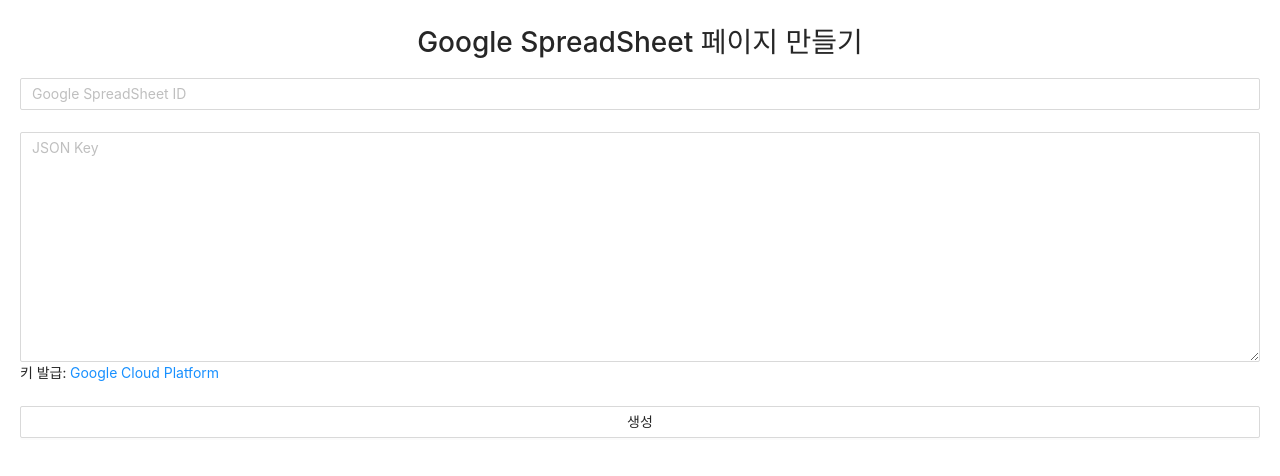
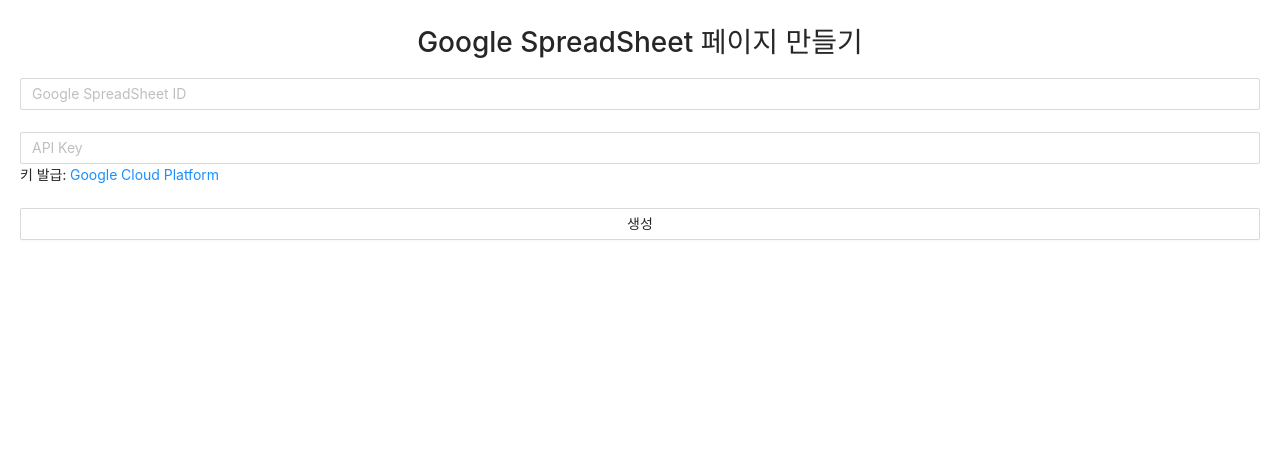
Before and after one commit to ryum91/gs-to-page, a React (Create React App) app: page / in a window 1280 px wide. Shown: the top 476 px of the page. Built offline with nearby package versions, Linux system fonts and the light colour scheme.

Commit message:
fix: JSON Key > API Key 변경

```diff
--- a/src/App.tsx
+++ b/src/App.tsx
@@ -39,9 +39,8 @@
       return;
     }
 
-    const resKey = JSON.parse(atob(key));
     const docs = new GoogleSpreadsheet(id);
-    await docs.useServiceAccountAuth(resKey);
+    docs.useApiKey(key);
     await docs.loadInfo();
     document.title = docs.title;
     setTitle(docs.title);
--- a/src/GeneratePage.tsx
+++ b/src/GeneratePage.tsx
@@ -10,11 +10,7 @@
 
   const handleClick = useCallback((inputId: string, inputKey: string) => {
     try {
-      setOutput(
-        `${window.location.href}?id=${inputId}&key=${btoa(
-          JSON.stringify(JSON.parse(inputKey))
-        )}`
-      );
+      setOutput(`${window.location.href}?id=${inputId}&key=${inputKey}`);
       window.alert('생성되었습니다.');
     } catch (e) {
       window.alert('값이 입력되지 않았거나, 잘못되었습니다.');
@@ -34,12 +30,11 @@
         ></Input>
         <br />
         <br />
-        <Input.TextArea
+        <Input
           value={key}
           onChange={(e) => setKey(e.target.value)}
-          placeholder="JSON Key"
-          rows={10}
-        ></Input.TextArea>
+          placeholder="API Key"
+        ></Input>
         <br />키 발급:{' '}
         <a href="https://console.cloud.google.com/apis/credentials">
           Google Cloud Platform
```
